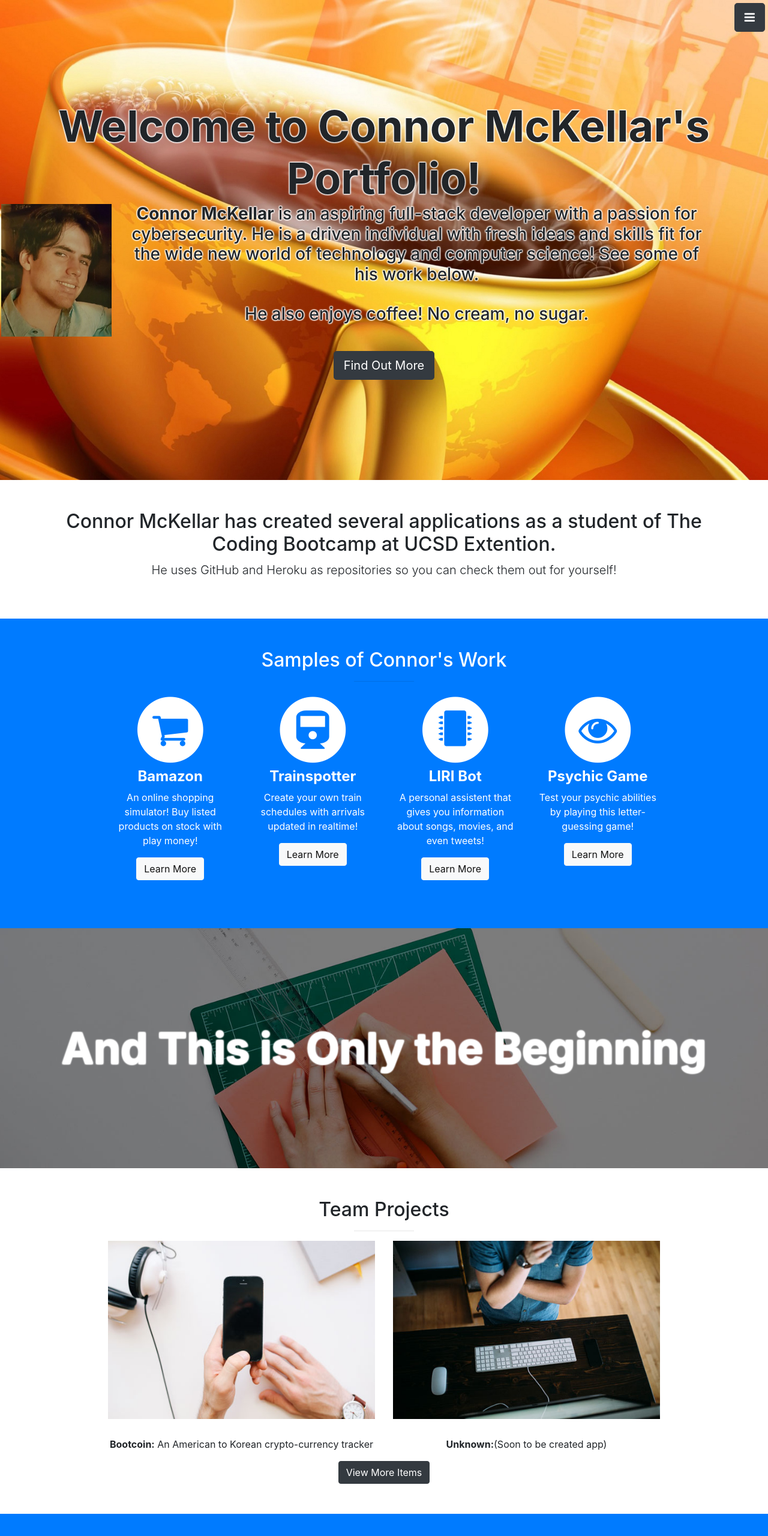
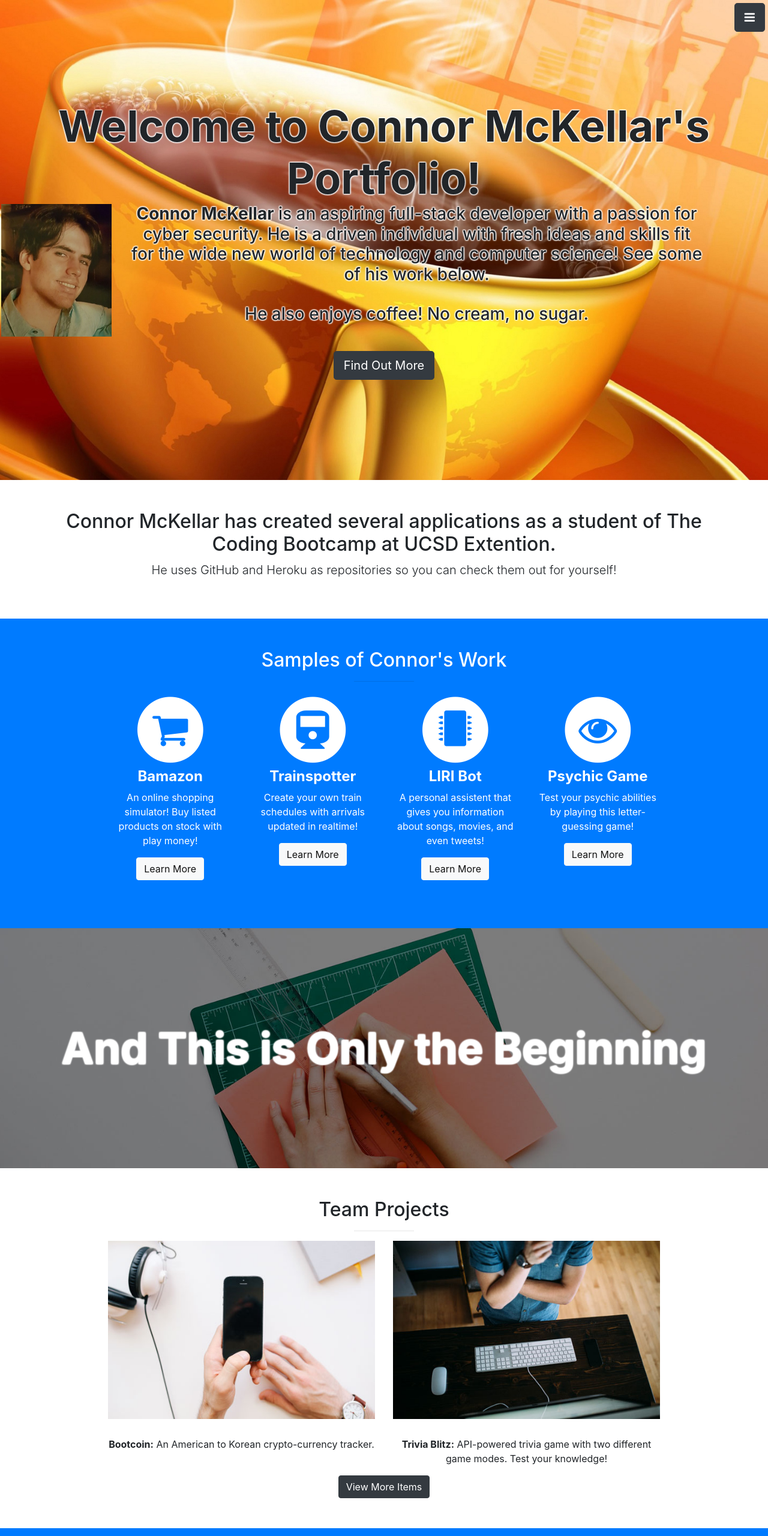
Before and after one commit to conmckellar/My-Portfolio, a website with bundled scripts: page index.html in a window 1280 px wide. Shown: the top 2560 px of the page at 60% size. Built offline with nearby package versions, Linux system fonts and the light colour scheme.

Commit message:
cleaned up a few things, but not quite ready for deployment.

```diff
--- a/index.html
+++ b/index.html
@@ -63,7 +63,7 @@
               <img class="img-me img-fluid" src="img/me-2017.jpg" height="153" width="183.6">
             </div>
             <div class="col-lg-9">
-              <h3><strong>Connor McKellar</strong> is an aspiring full-stack developer with a passion for cybersecurity. He is a driven individual with fresh ideas and skills fit for the wide new world of technology and computer science! See some of his work below.</h3>
+              <h3><strong>Connor McKellar</strong> is an aspiring full-stack developer with a passion for cyber security. He is a driven individual with fresh ideas and skills fit for the wide new world of technology and computer science! See some of his work below.</h3>
               <br>
               <h3>He also enjoys coffee! No cream, no sugar.</h3>
             </div>
@@ -179,18 +179,18 @@
                   </a>
                 </div>
                 <div>
-                  <p><strong>Bootcoin:</strong> An American to Korean crypto-currency tracker</p>
+                  <p><strong>Bootcoin:</strong> An American to Korean crypto-currency tracker.</p>
                 </div>
               </div>
 
               <div class="col-md-6">
                 <div class="portfolio-item">
-                  <a href="#">
+                  <a href="https://triviablitz.herokuapp.com/">
                     <img class="img-portfolio img-fluid" src="img/portfolio-2.jpg">
                   </a>
                 </div>
                 <div>
-                  <p><strong>Unknown:</strong>(Soon to be created app)</p>
+                  <p><strong>Trivia Blitz:</strong> API-powered trivia game with two different game modes. Test your knowledge!</p>
                 </div>
               </div>
 
```
